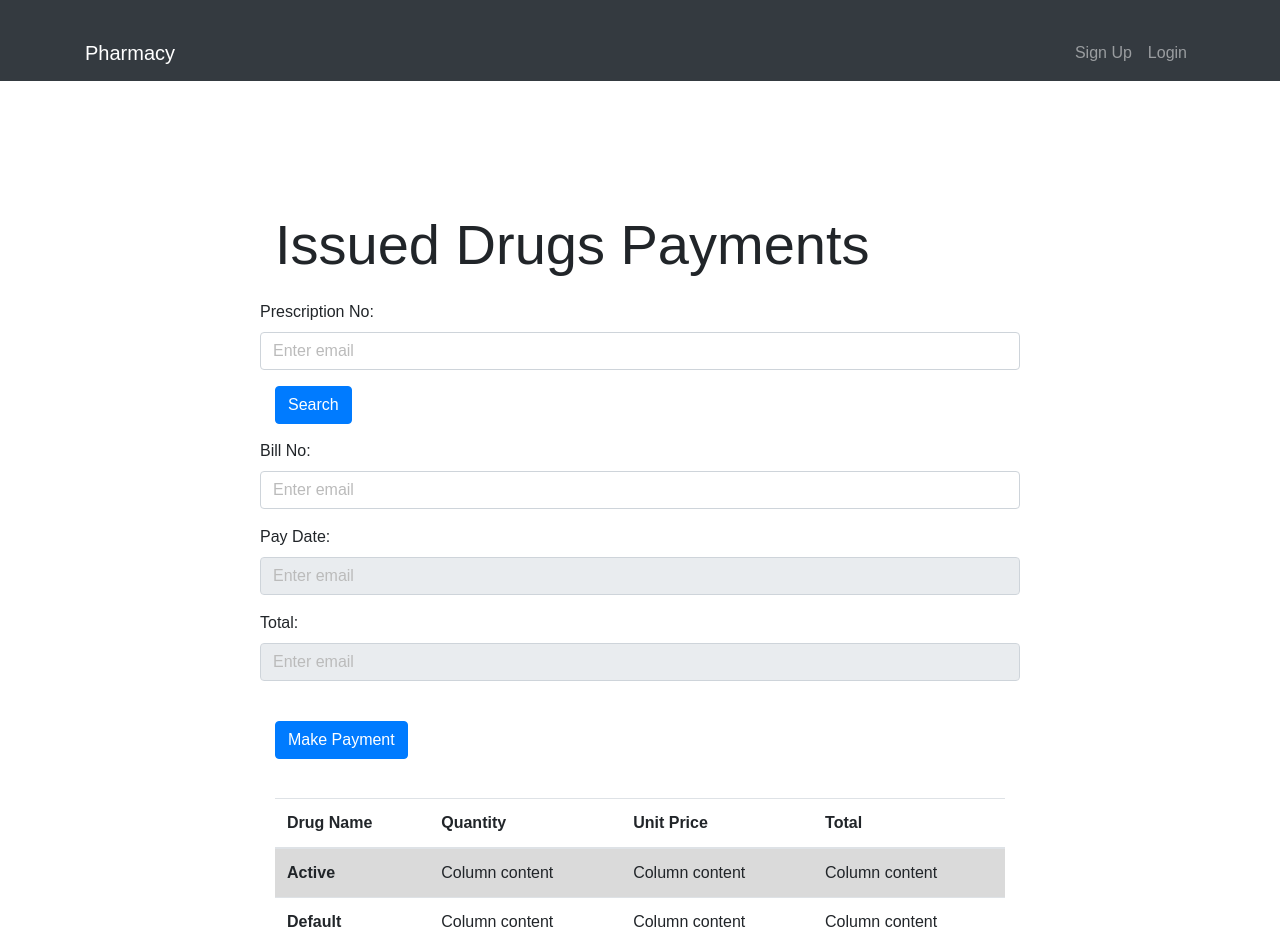
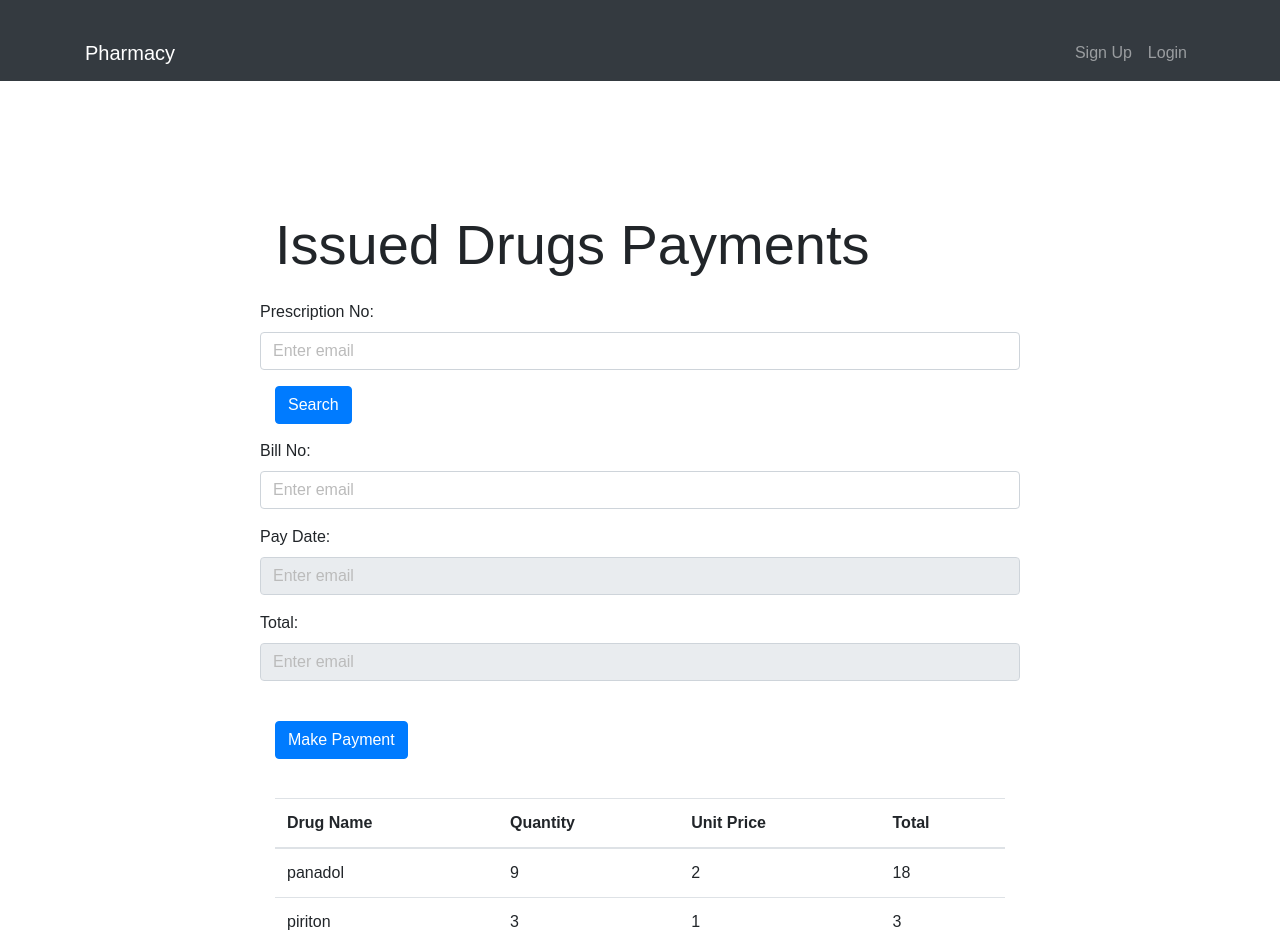
Before and after one commit to Shalindri/PharmacySystem, a React (Create React App) app in the folder client/: page / in a window 1280 px wide. Shown: the top 952 px of the page. Built offline with nearby package versions, Linux system fonts and the light colour scheme; no server answers.

Commit message:
payment is ok

```diff
--- a/client/src/App.js
+++ b/client/src/App.js
@@ -2,8 +2,8 @@ import React, { Component } from "react";
 
 import Navbar from "./components/Layout/Navbar";
 import Footer from "./components/Layout/Footer";
-import Landing from "./components/Layout/Landing";
-import IssueSearch from "./components/IssueSearch";
+//import Landing from "./components/Layout/Landing";
+
 import AddPayment from "./components/Payment/AddPayment";
 
 import "./App.css";
--- a/client/src/components/Payment/AddPayment.js
+++ b/client/src/components/Payment/AddPayment.js
@@ -1,5 +1,6 @@
 
 import React, { Component } from "react";
+
 
 import axios from "axios";
 
@@ -10,13 +11,26 @@ class AddPayment extends Component {
         BillNo: "",
         Pres_Id:"",
         PayDate:"",
-        Total:""
+        Total:"",
+        tot1:"",
+        tot2:"",
+        orderdata:[{
+          "Pres_Id":"1",
+          "Drug_name1":"panadol",
+          "Drug_name2":"piriton",
+          "Quantity1":"9",
+          "Quantity2":"3",
+          "Price1":"2",
+          "Price2":"1"
+
+        }]
+
 
     };
 
 
-    this.onChange = this.onChange.bind(this);
-    this.onSubmit = this.onSubmit.bind(this);
+    //this.onChange = this.onChange.bind(this);
+    //this.onSubmit = this.onSubmit.bind(this);
 
   }
 
@@ -24,13 +38,15 @@ class AddPayment extends Component {
     e.preventDefault();
 
     const batchData = {
-        BillNo: this.state.BillNo,
+       BillNo: this.state.BillNo,
         Pres_Id: this.state.Pres_Id,
         PayDate: this.state.PayDate,
-        Total: this.state.Total
+        Total: this.state.Total,
+
+
 
     };
-    // Add payment
+
 
     axios
       .post("http://localhost:8080/drug/batch", batchData)
@@ -38,6 +54,7 @@ class AddPayment extends Component {
         console.log(batchData);
 
         this.setState({
+
 
         });
       })
@@ -47,6 +64,10 @@ class AddPayment extends Component {
   }
 
   onChange(e) {
+
+  }
+
+  search(e) {
 
   }
 
@@ -60,7 +81,7 @@ class AddPayment extends Component {
       .then(Response => {
         var data = Response.data.data;
         this.setState({
-          drugData: data
+          orderData: data
         });
         console.log(data);
       })
@@ -70,6 +91,30 @@ class AddPayment extends Component {
   }
 
   render() {
+    const a = this.state.orderdata.map(x=>{
+     var tot1=(x.Price1)*(x.Quantity1);
+     var tot2=(x.Price2)*(x.Quantity2);
+      return(
+        <tbody>
+        <tr>
+
+        <td>{x.Drug_name1}</td>
+        <td>{x.Quantity1}</td>
+        <td>{x.Price1}</td>
+        <td value={tot1}>{tot1}</td>
+
+        </tr>
+        <tr>
+
+        <td>{x.Drug_name2}</td>
+        <td>{x.Quantity2}</td>
+        <td>{x.Price2}</td>
+        <td value={tot2}>{tot2}</td>
+
+        </tr>
+        </tbody>
+    )
+    });
 
 
     return (
@@ -85,7 +130,7 @@ class AddPayment extends Component {
                     <label for="exampleInputEmail1">Prescription No: </label>
                     <input type="email" class="form-control" id="exampleInputEmail1" aria-describedby="emailHelp" placeholder="Enter email"/>
                     </div>
-                    <button type="submit" class="btn btn-primary">Search</button>
+                    <button type="submit" class="btn btn-primary"onClick={this.search()}>Search</button>
                     <div class="form-group row">
                     <label for="exampleInputEmail1">Bill No: </label>
                     <input type="email" class="form-control" id="exampleInputEmail1" aria-describedby="emailHelp" placeholder="Enter email"/>
@@ -116,21 +161,9 @@ class AddPayment extends Component {
                         <th scope="col">Total</th>
                         </tr>
                     </thead>
-                    <tbody>
-                        <tr class="table-active">
-                        <th scope="row">Active</th>
-                        <td>Column content</td>
-                        <td>Column content</td>
-                        <td>Column content</td>
-                        </tr>
-                        <tr>
-                        <th scope="row">Default</th>
-                        <td>Column content</td>
-                        <td>Column content</td>
-                        <td>Column content</td>
-                        </tr>
 
-                    </tbody>
+                       {a}
+
                     </table>
                 </div>
 
```
